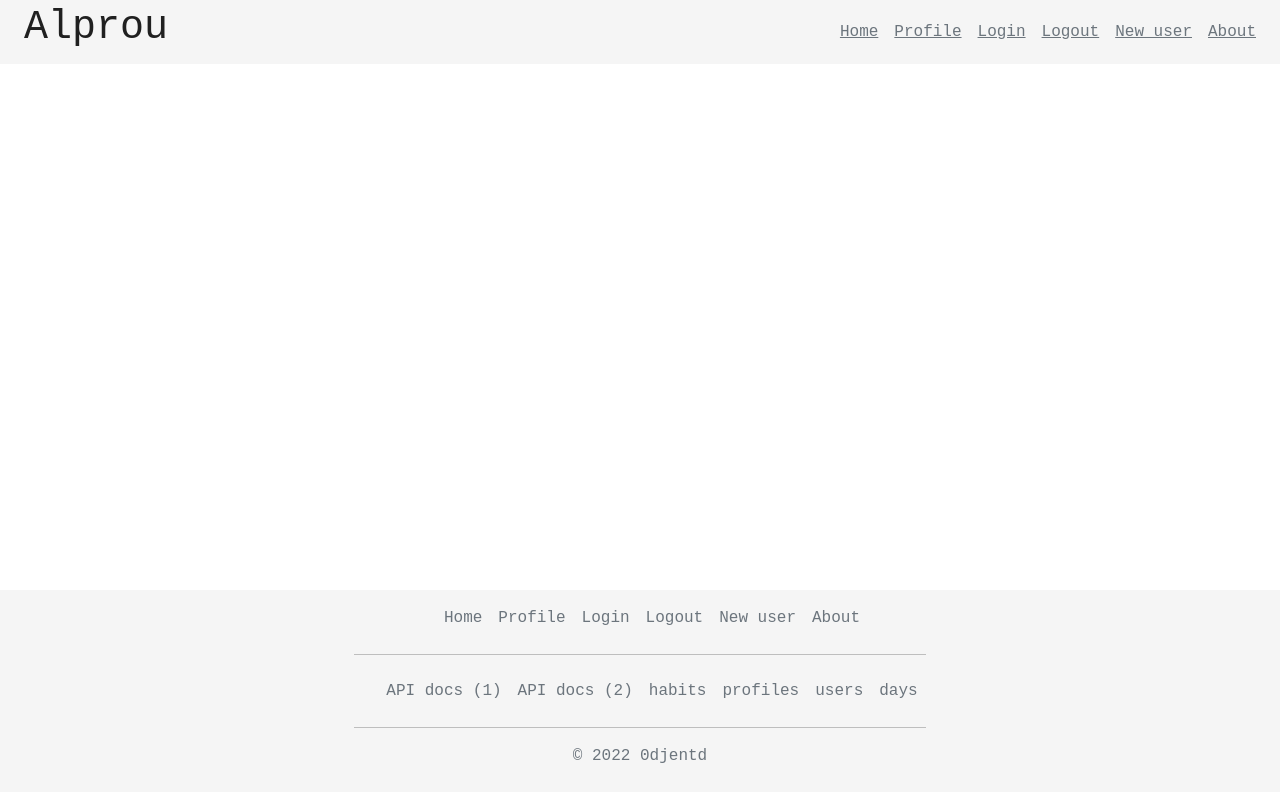
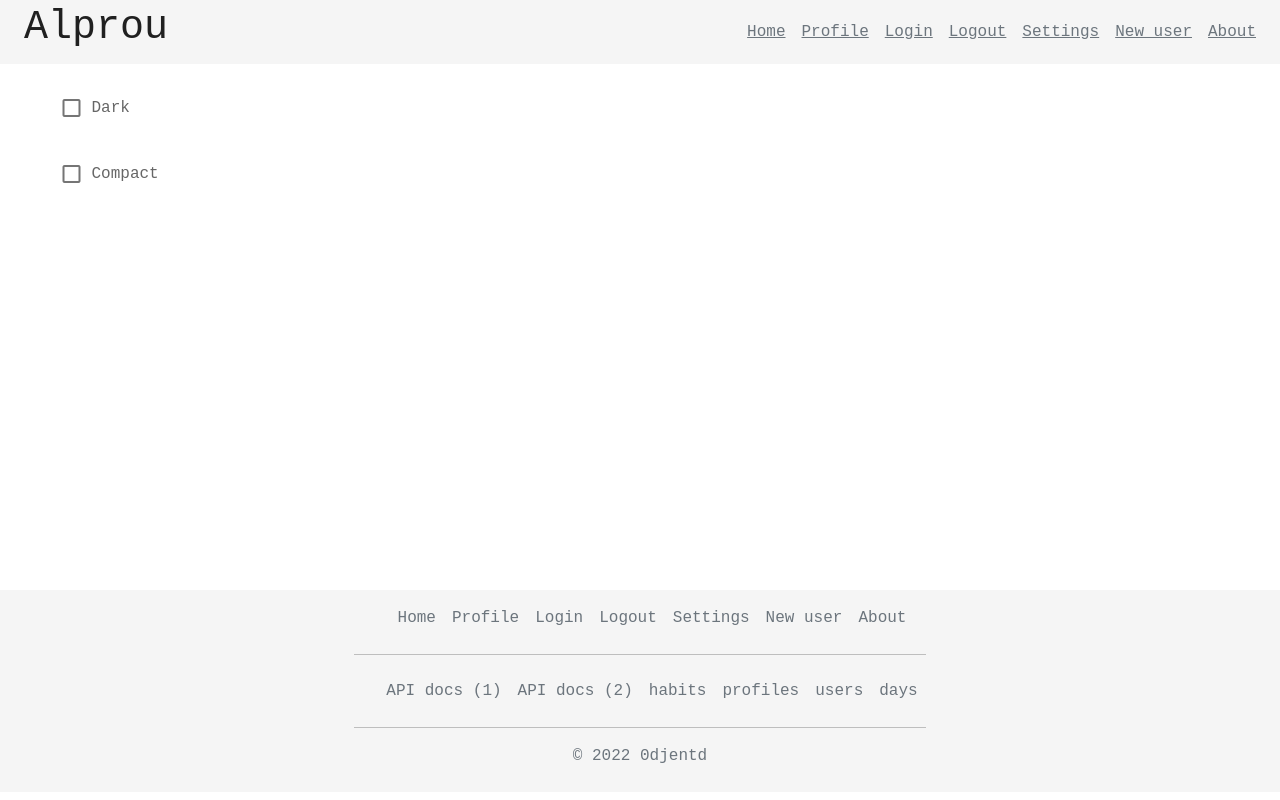
Before and after one commit to 0djentd/alprou, a Vue app: page /settings in a window 1280 px wide. Built offline with nearby package versions, Linux system fonts and the light colour scheme; no server answers; sample sign-in values are in the browser's storage.

Commit message:
added 'SettingsView'

```diff
--- a/src/components/AppBar.vue
+++ b/src/components/AppBar.vue
@@ -7,6 +7,7 @@ export default {
         { url: "/profile/", name: "Profile" },
         { url: "/login/", name: "Login" },
         { url: "/logout/", name: "Logout" },
+        { url: "/settings/", name: "Settings" },
         { url: "/welcome/", name: "New user" },
         { url: "/about/", name: "About" },
       ],
--- a/src/components/AppFooter.vue
+++ b/src/components/AppFooter.vue
@@ -8,6 +8,7 @@ export default {
         { url: "/profile/", name: "Profile" },
         { url: "/login/", name: "Login" },
         { url: "/logout/", name: "Logout" },
+        { url: "/settings/", name: "Settings" },
         { url: "/welcome/", name: "New user" },
         { url: "/about/", name: "About" },
       ],
--- a/src/router/index.js
+++ b/src/router/index.js
@@ -6,6 +6,7 @@ import ProfileView from "@/views/ProfileView.vue";
 import LoginView from "@/views/LoginView.vue";
 import LogoutView from "@/views/LogoutView.vue";
 import WelcomeView from "@/views/WelcomeView.vue";
+import SettingsView from "@/views/SettingsView.vue";
 
 Vue.use(VueRouter);
 
@@ -31,6 +32,11 @@ const routes = [
     component: LogoutView,
   },
   {
+    path: "/settings/",
+    name: "settings",
+    component: SettingsView,
+  },
+  {
     path: "/about/",
     name: "about",
     component: AboutView,
--- a/src/store/index.js
+++ b/src/store/index.js
@@ -11,6 +11,9 @@ export default new Vuex.Store({
       user: null,
       profile: null,
       token: null,
+      theme: {
+        compact: false,
+      },
     };
   },
   getters: {
--- /dev/null
+++ b/src/views/SettingsView.vue
@@ -0,0 +1,8 @@
+<template>
+  <v-container>
+    <v-sheet>
+      <v-checkbox label="Dark" v-model="$vuetify.theme.dark" />
+      <v-checkbox label="Compact" v-model="$store.state.theme.compact" />
+    </v-sheet>
+  </v-container>
+</template>
```
Also changed, not shown: src/assets/style.scss (line endings or trailing spaces).
